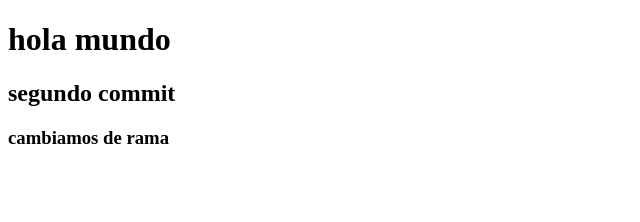
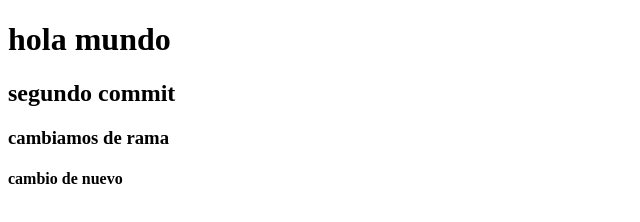
Before and after one commit to PsicoFasully/repositorio, a plain HTML site: page index.html in a window 1280 px wide. Shown: the whole page, without its empty margins (0-640 px from the left). Drawn offline with Linux system fonts and the light colour scheme.

Commit message:
nuevo nuevo

```diff
--- a/index.html
+++ b/index.html
@@ -11,5 +11,6 @@
     <h1>hola mundo</h1>
     <h2>segundo commit</h2>
     <h3>cambiamos de rama</h3>
+    <h4>cambio de nuevo</h4>
 </body>
 </html>
```
